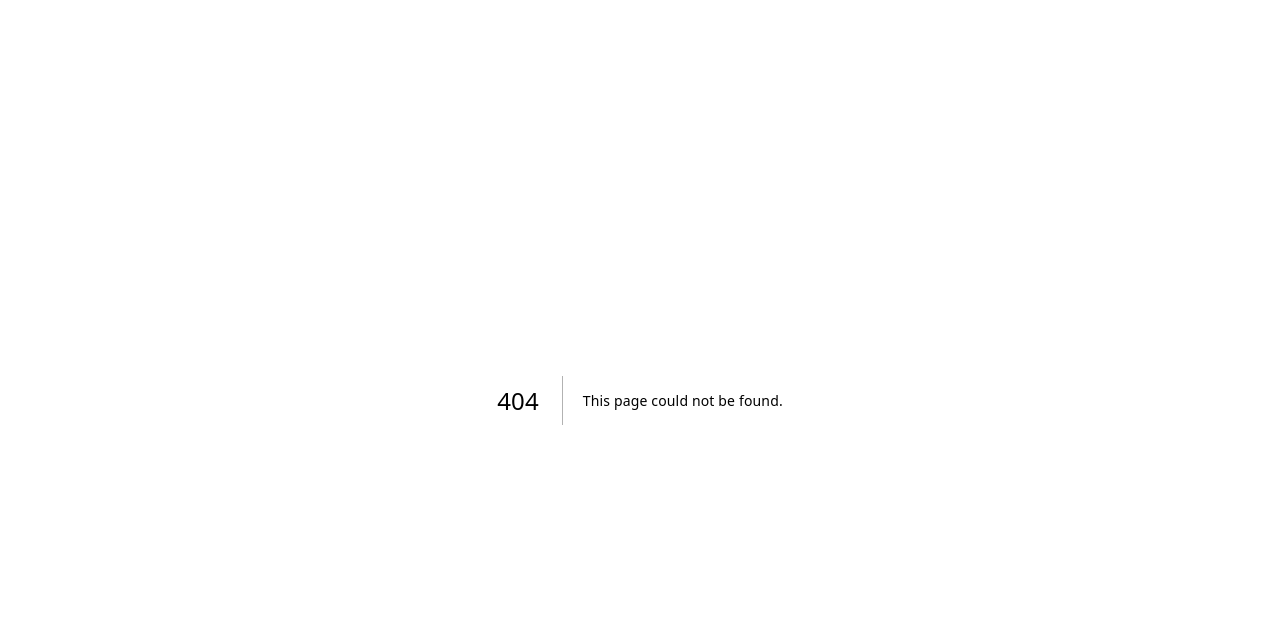
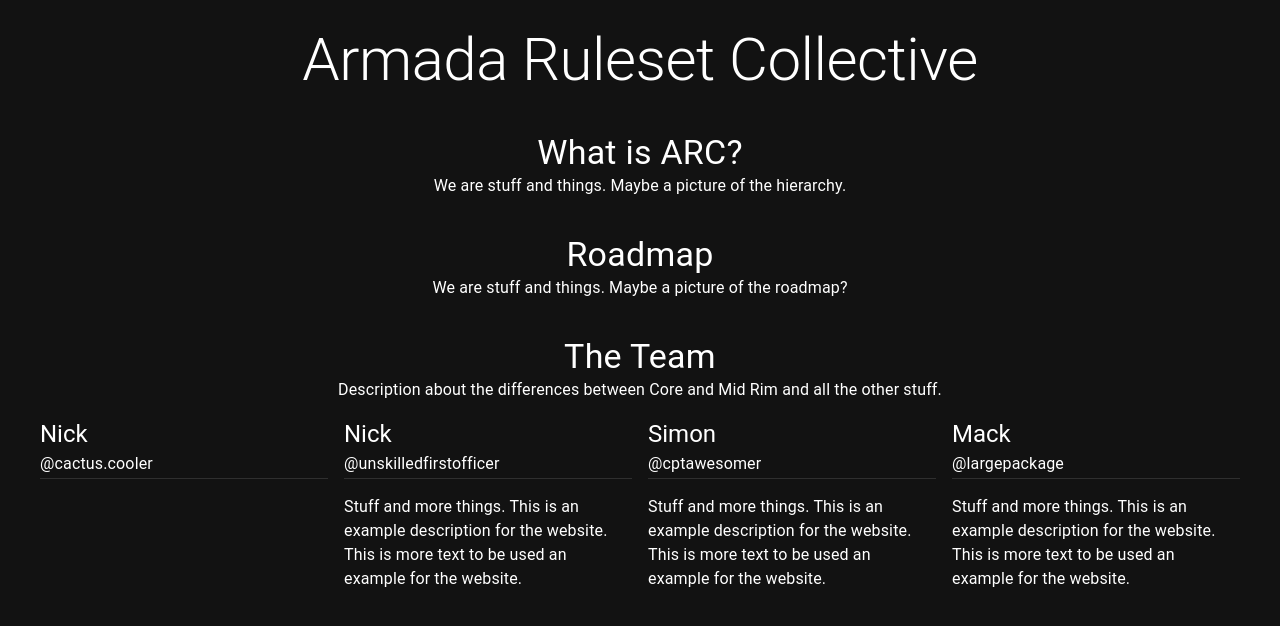
Before and after one commit to Electrynth/project-rho, a Next.js app: page /arc in a window 1280 px wide. Before the commit this address had no page. Shown: the top 626 px of the page. Built offline with nearby package versions, Linux system fonts and the light colour scheme.

Commit message:
Add ARC pages

```diff
--- /dev/null
+++ b/pages/arc/index.js
@@ -0,0 +1,80 @@
+import {
+    Typography,
+    Divider,
+    useMediaQuery
+} from '@mui/material';
+import { useTheme } from '@mui/material/styles';
+
+export default function Arc() {
+
+    const theme = useTheme();
+    const breakpoints = {
+        sm: useMediaQuery(theme.breakpoints.up('sm')),
+        md: useMediaQuery(theme.breakpoints.up('md')),
+        lg: useMediaQuery(theme.breakpoints.up('lg'))
+    };
+
+    return (
+        <div style={{ gap: 36, padding: 24, display: 'flex', flexFlow: 'column nowrap', alignItems: 'center' }}>
+            <Typography variant="h2">
+                Armada Ruleset Collective
+            </Typography>
+            <div style={{ display: 'flex', flexFlow: 'column nowrap', 'alignItems': 'center' }}>
+                <Typography variant="h4">What is ARC?</Typography>
+                <Typography>
+                    We are stuff and things. Maybe a picture of the hierarchy.
+                </Typography>
+            </div>
+            <div style={{ display: 'flex', flexFlow: 'column nowrap', 'alignItems': 'center' }}>
+                <Typography variant="h4">Roadmap</Typography>
+                <Typography>
+                    We are stuff and things. Maybe a picture of the roadmap?
+                </Typography>
+            </div>
+            <div style={{ display: 'flex', flexFlow: 'column nowrap', 'alignItems': 'center' }}>
+                <Typography variant="h4">The Team</Typography>
+                <Typography>Description about the differences between Core and Mid Rim and all the other stuff.</Typography>
+                <div
+                    style={{
+                        margin: 16,
+                        gap: 16,
+                        display: 'flex',
+                        flexFlow: breakpoints.lg ? 'row nowrap' : 'column nowrap',
+                        justifyContent: 'space-evenly'
+                    }}
+                >
+                    <div style={{ width: '100%' }}>
+                        <Typography variant="h5">Nick</Typography>
+                        <Typography variant="subtitle1">@cactus.cooler</Typography>
+                        <Divider />
+
+                    </div>
+                    <div style={{ width: '100%' }}>
+                        <Typography variant="h5">Nick</Typography>
+                        <Typography variant="subtitle1">@unskilledfirstofficer</Typography>
+                        <Divider />
+                        <Typography>
+                            <p>Stuff and more things. This is an example description for the website. This is more text to be used an example for the website. </p>
+                        </Typography>
+                    </div>
+                    <div style={{ width: '100%' }}>
+                        <Typography variant="h5">Simon</Typography>
+                        <Typography variant="subtitle1">@cptawesomer</Typography>
+                        <Divider />
+                        <Typography>
+                            <p>Stuff and more things. This is an example description for the website. This is more text to be used an example for the website. </p>
+                        </Typography>
+                    </div>
+                    <div style={{ width: '100%' }}>
+                        <Typography variant="h5">Mack</Typography>
+                        <Typography variant="subtitle1">@largepackage</Typography>
+                        <Divider />
+                        <Typography>
+                            <p>Stuff and more things. This is an example description for the website. This is more text to be used an example for the website. </p>
+                        </Typography>
+                    </div>
+                </div>
+            </div>
+        </div>
+    )
+}
```
